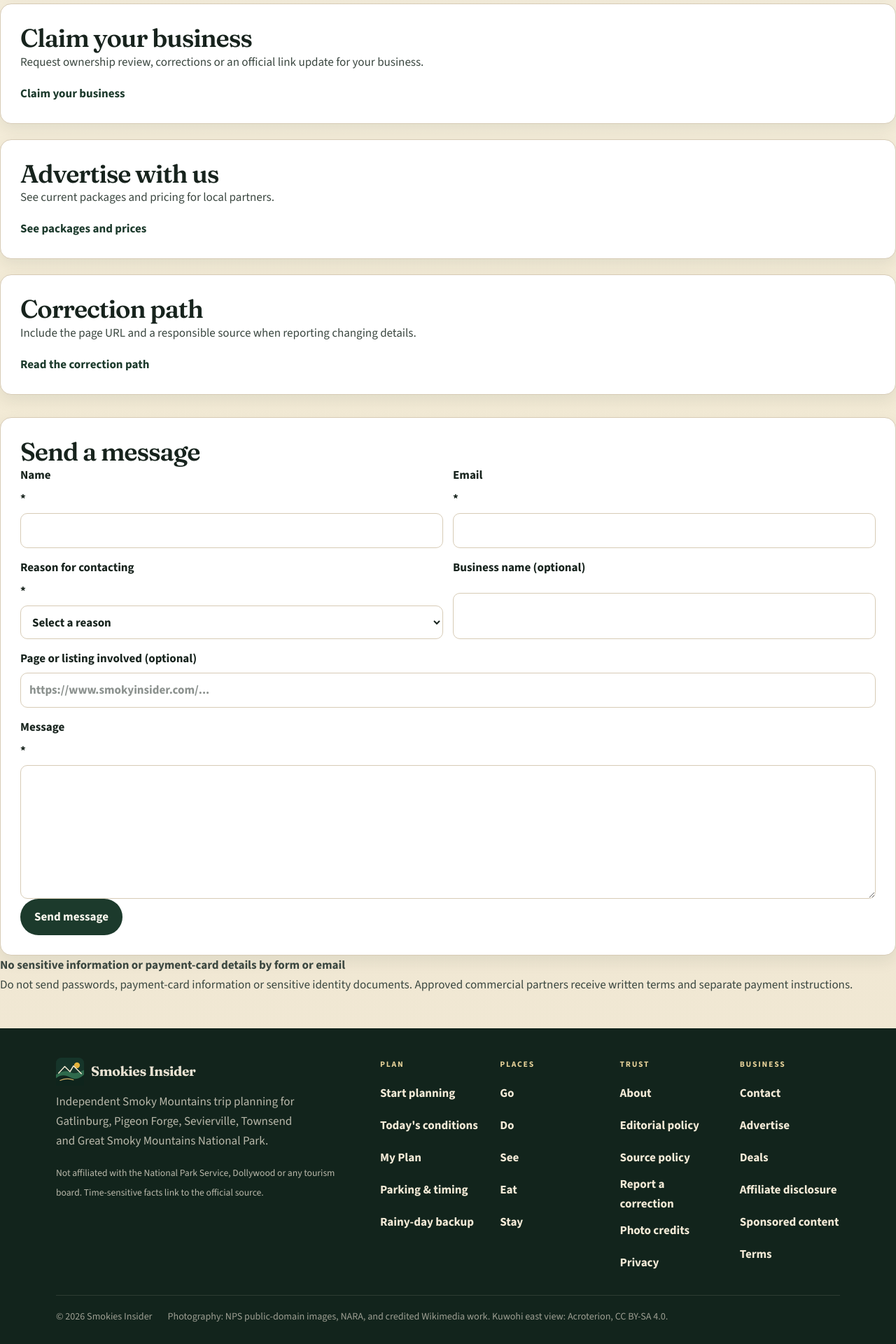
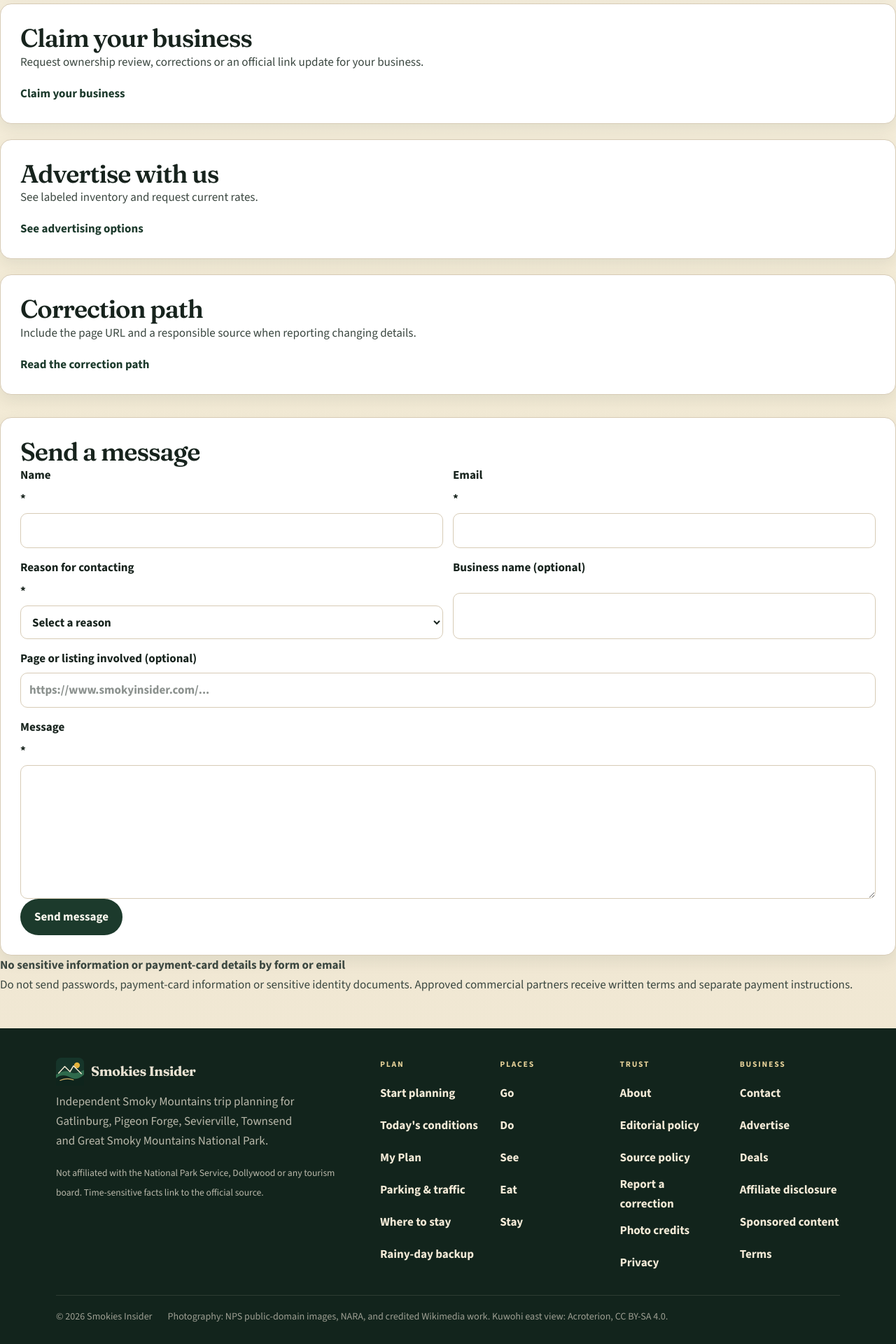
Before and after one commit to masondtorres/smokies-insider-guide, a Next.js app: page /contact in a window 1280 px wide. Shown: the part 494-2414 px from the top of the page at 70% size. Built offline with nearby package versions, Linux system fonts and the light colour scheme.

Commit message:
Fix advertise list render and update contact plus footer

```diff
--- a/src/app/advertise/page.tsx
+++ b/src/app/advertise/page.tsx
@@ -62,7 +62,7 @@ export default function AdvertisePage() {
               <h3>{pkg.name}</h3>
               <p><strong>{pkg.price}</strong></p>
               <ul className="business-check-list">
-                {pkg.items.map((item) => <li key={item}>{li}</li>)}
+                {pkg.items.map((item) => <li key={item}>{item}</li>)}
               </ul>
               <Link className="business-primary-action" href={advertiseHref}>Request this package</Link>
             </article>
--- a/src/app/contact/page.tsx
+++ b/src/app/contact/page.tsx
@@ -38,8 +38,8 @@ export default function ContactPage() {
         </article>
         <article>
           <h2>Advertise with us</h2>
-          <p>See current packages and pricing for local partners.</p>
-          <Link href="/advertise">See packages and prices</Link>
+          <p>See labeled inventory and request current rates.</p>
+          <Link href="/advertise">See advertising options</Link>
         </article>
         <article>
           <h2>Correction path</h2>
--- a/src/components/global-site-chrome.tsx
+++ b/src/components/global-site-chrome.tsx
@@ -23,7 +23,8 @@ const footerLinkGroups = [
       { label: "Start planning", href: "/start-planning" },
       { label: "Today's conditions", href: "/today" },
       { label: "My Plan", href: "/my-plan" },
-      { label: "Parking & timing", href: "/parking-timing-cheat-sheet" },
+      { label: "Parking & traffic", href: "/parking-traffic" },
+      { label: "Where to stay", href: "/where-to-stay" },
       { label: "Rainy-day backup", href: "/rainy-day" },
     ],
   },
```
